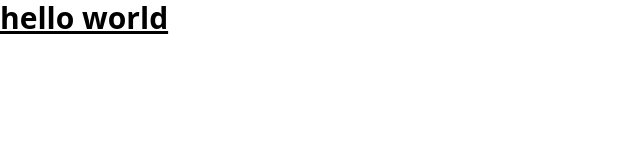
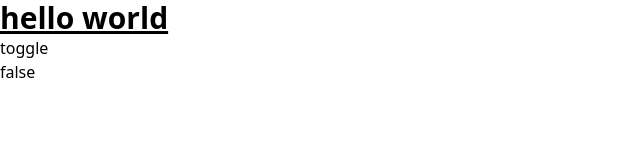
Before and after one commit to purachetzheng/INT-222-OASIP-US-2, a Vue app in the folder client/: page /us2/ in a window 1280 px wide. Shown: the top 160 px of the page, without its empty margins (0-640 px from the left). Built offline with nearby package versions, Linux system fonts and the light colour scheme.

Commit message:
tailwind darkmode toggle

```diff
--- /dev/null
+++ b/client/src/stores/darkMode/darkMode.js
@@ -0,0 +1,20 @@
+import { defineStore, acceptHMRUpdate } from 'pinia'
+import { ref, computed } from 'vue'
+
+export const useDarkmode = defineStore('darkmode', () => {
+  const darkmode = ref(localStorage.getItem('theme') === 'true')
+  const init = () => (document.documentElement.classList.add(darkmode.value ? 'dark' : 'light'))
+  const toggleMode = () => {
+    darkmode.value = !darkmode.value
+    localStorage.setItem('theme', darkmode.value)
+    console.log(`Set theme to ${darkmode.value ? 'dark' : 'light'} mode`);
+    document.documentElement.classList.remove('dark')
+    document.documentElement.classList.remove('light')
+    document.documentElement.classList.add(darkmode.value ? 'dark' : 'light')
+  }
+  return { darkmode, init, toggleMode }
+})
+
+if (import.meta.hot) {
+  import.meta.hot.accept(acceptHMRUpdate(useDarkmode, import.meta.hot))
+}
--- a/client/src/views/Home/index.vue
+++ b/client/src/views/Home/index.vue
@@ -1,13 +1,27 @@
 <script setup>
-import { useCounter } from '../../stores/counter.js'
+// import { useCounter } from '../../stores/counter.js'
+import { useDarkmode } from '../../stores/darkMode/darkMode'
+import { storeToRefs } from 'pinia'
+const myDarkmode = useDarkmode()
+const { darkmode } = storeToRefs(myDarkmode)
+myDarkmode.init()
+
+
 
 </script>
 
 <template>
-  <h1 class="text-3xl font-bold underline">
-    {{ $t("hello") }}
-  </h1>
+  <div>
+    <div class="">
+      <h1 class="text-3xl font-bold underline">
+        {{ $t("hello") }}
+      </h1>
 
+      <button @click="myDarkmode.toggleMode()">toggle</button>
+
+    </div>
+  </div>
+  <h1>{{ darkmode }}</h1>
 </template>
 
 <style>
--- a/client/tailwind.config.cjs
+++ b/client/tailwind.config.cjs
@@ -4,8 +4,27 @@ module.exports = {
     "./index.html",
     "./src/**/*.{vue,js,ts,jsx,tsx}",
   ],
+  darkMode: 'class',
   theme: {
-    extend: {},
+    extend: {
+      spacing: {
+        '0.3': '0.1rem',
+        '15': '3.75rem',
+        '18': '4.5rem',
+        '19': '4.75rem',
+        '21': '5.25rem',
+        '98': '24.5rem',
+        '100': '25rem',
+        '128': '32rem',
+        '160': '40rem',
+        '192': '48rem',
+        '256': '64rem',
+        '288': '72rem',
+      },
+      maxWidth: {
+        '8xl': '86rem',
+      },
+    },
   },
   plugins: [],
 }
```
